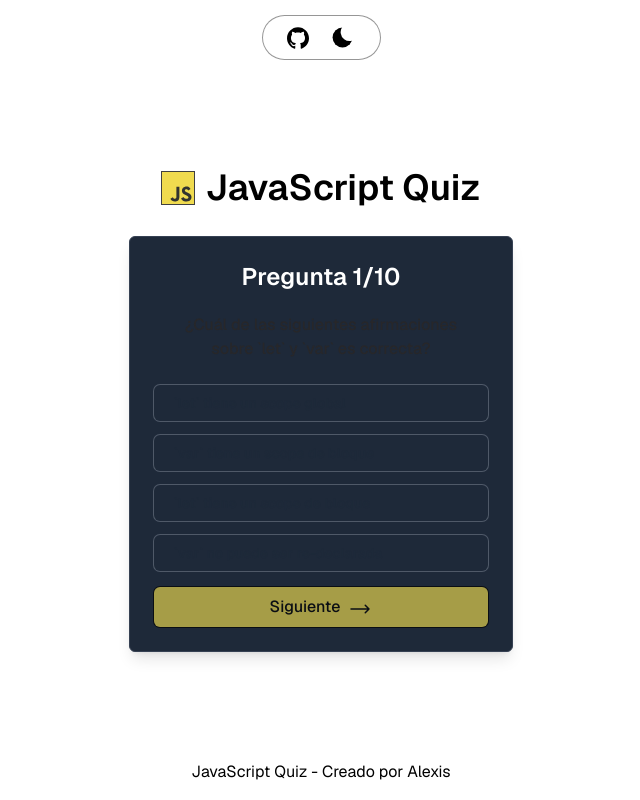
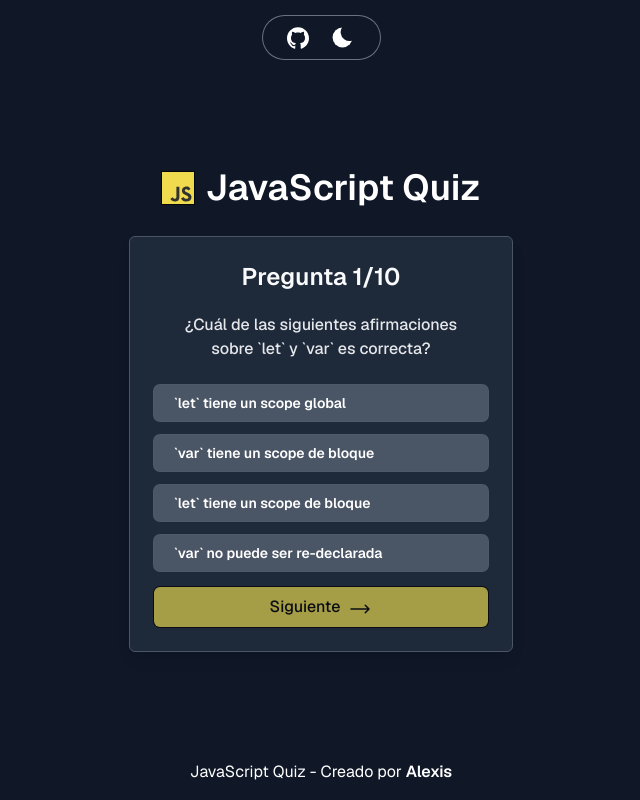
Before and after one commit to AlexisDevjs/js-quiz, a React (Vite) app: page / in a window 1280 px wide. Both pictures are taken after a click on the button "Iniciar Test". Shown: the whole page, without its empty margins (319-959 px from the left). Built offline with nearby package versions, Linux system fonts and the light colour scheme.

Commit message:
feat: implement dark mode style

```diff
--- a/index.html
+++ b/index.html
@@ -46,7 +46,7 @@
     />
     <title>JavaScript Quiz</title>
   </head>
-  <body id="root">
+  <body id="root" class="dark:bg-gray-900">
     <script type="module" src="/src/main.tsx"></script>
   </body>
 </html>
--- a/src/components/Footer.tsx
+++ b/src/components/Footer.tsx
@@ -1,7 +1,7 @@
 export default function Footer () {
   return (
-    <footer>
-      JavaScript Quiz - Creado por Alexis
+    <footer className='dark:text-white'>
+      JavaScript Quiz - Creado por <strong>Alexis</strong>
     </footer>
   )
 }
--- a/src/components/Game/InitialScreen.tsx
+++ b/src/components/Game/InitialScreen.tsx
@@ -11,8 +11,8 @@
       className='flex flex-col gap-6 justify-center items-center max-w-sm text-pretty'
     >
       <Header />
-      <p className='text-center text-[15px] my-1 text-gray-800'>
-        ¿Eres un experto en JavaScript? Responde estas preguntas y pon a prueba
+      <p className='text-center text-base max-w-[315px] my-1 text-gray-800 dark:text-gray-200'>
+        ¿Eres un experto en JavaScript? Pon a prueba
         tus conocimientos en este entretenido quiz interactivo.
       </p>
       <motion.button
--- a/src/components/Game/QuizScreen.tsx
+++ b/src/components/Game/QuizScreen.tsx
@@ -28,12 +28,12 @@
       <motion.article
         layout
         transition={{ duration: 0.15, ease: 'linear' }}
-        className='w-full min-w-full sm:w-[384px] max-w-sm px-4 py-6 bg-white border border-gray-300 rounded-md shadow-lg sm:p-6 dark:bg-gray-800 dark:border-gray-700'
+        className='w-full min-w-full sm:w-[384px] max-w-sm px-4 py-6 bg-white border border-gray-300 rounded-md shadow-lg sm:p-6 dark:bg-gray-800 dark:border-gray-600'
       >
-        <h2 className='mb-3 text-center text-2xl font-semibold text-black dark:text-white'>
+        <h2 className='mb-3 text-center text-2xl font-semibold text-black dark:text-gray-50'>
           Pregunta {currentQuestion + 1}/{questions.length}
         </h2>
-        <p className='text-base text-center font-medium text-zinc-800 rounded-lg p-2 h-auto'>
+        <p className='text-base text-center font-medium text-zinc-800 rounded-lg p-2 h-auto dark:text-gray-200'>
           {currentQuestionData?.question}
         </p>
         <ol className='my-4 space-y-3.5'>
--- a/src/components/Game/ScoreScreen.tsx
+++ b/src/components/Game/ScoreScreen.tsx
@@ -26,7 +26,7 @@
         opacity: { duration: 0.3 },
         scale: { duration: 0.5 }
       }}
-      className='shadow-xl rounded-md border border-gray-200 text-center w-full max-w-[370px] mx-auto p-6'
+      className='shadow-xl rounded-md border border-gray-200 text-center w-full max-w-[370px] mx-auto p-6 dark:bg-gray-800 dark:border-gray-600'
     >
       <div className='relative'>
         <ProgressScore
@@ -38,20 +38,20 @@
         />
         <div className='absolute top-[68%] left-1/2 transform -translate-x-1/2 -translate-y-1/2 text-center'>
           <div className='relative'>
-            <span className='block mt-1 text-[40px] leading-8 font-bold'>
+            <span className='block mt-1 text-[40px] leading-8 font-bold dark:text-white'>
               {animatedPercentage}
             </span>
-            <span className='block text-base text-gray-500'>/100</span>
+            <span className='block text-base text-gray-500 dark:text-gray-200'>/100</span>
           </div>
           <ScoreRingIcon />
         </div>
       </div>
 
       <section className='text-center mt-7 mb-6'>
-        <span className='text-sm text-blue-500 bg-blue-100/75 py-1 px-4 font-semibold rounded-full'>
+        <span className='text-sm text-blue-500 bg-blue-100/75 dark:bg-blue-400 py-1 px-4 font-semibold rounded-full dark:text-white'>
           {score} / {totalQuestions} aciertos
         </span>
-        <h2 className='text-2xl font-bold mt-3 mb-2'>
+        <h2 className='text-2xl font-bold mt-3 mb-2 dark:text-white'>
           {percentage >= 90
             ? '¡Desempeño Sobresaliente!'
             : percentage >= 70
@@ -60,7 +60,7 @@
                 ? '¡Buen esfuerzo!'
                 : '¡Sigue practicando!'}
         </h2>
-        <p className='text-gray-500 text-[15px]'>
+        <p className='text-gray-500 text-[15px] dark:text-gray-200'>
           {percentage >= 90
             ? '¡Has dominado los conceptos modernos de JavaScript!'
             : percentage >= 70
@@ -82,7 +82,7 @@
         <button
           type='button'
           onClick={quitGame}
-          className='w-full hover:cursor-pointer py-2 ring ring-gray-300 rounded-md hover:bg-gray-100'
+          className='w-full hover:cursor-pointer py-2 ring ring-gray-300 rounded-md hover:bg-gray-100 dark:bg-transparent dark:hover:bg-gray-500 dark:ring-gray-400 dark:text-white'
         >
           Salir
         </button>
@@ -156,7 +156,7 @@
           GENIAL
         </textPath>
       </text>
-      <text fontSize='14' fill='#94a3b8'>
+      <text fontSize='14' className='' fill='#94a3b8'>
         <textPath href='#textPath' startOffset='96%' textAnchor='end'>
           EXCELENTE
         </textPath>
--- a/src/components/Header.tsx
+++ b/src/components/Header.tsx
@@ -4,7 +4,7 @@
   return (
     <header className='flex justify-center items-center gap-3'>
       <JavaScriptIcon className='ring-1 ring-black/75 transition-all duration-300 size-8 hover:drop-shadow-[0_0_10px_#f0db4f] dark:hover:drop-shadow-[0_0_5px_#c8c3a8]' />
-      <h1 className='text-3xl sm:text-4xl font-semibold font-Geist'>
+      <h1 className='text-3xl sm:text-4xl font-semibold font-Geist dark:text-white'>
         JavaScript Quiz
       </h1>
     </header>
--- a/src/components/Navbar.tsx
+++ b/src/components/Navbar.tsx
@@ -3,11 +3,11 @@
 
 export default function Navbar () {
   return (
-    <nav className='flex justify-center items-center py-2 px-6 gap-5 rounded-full ring-1 ring-neutral-500/75'>
+    <nav className='flex justify-center items-center py-2 px-6 gap-5 rounded-full ring-1 ring-gray-300 dark:ring-gray-500'>
       <a
-        href='https://github.com/AlexisDevjs/portfolio-projects/tree/master/JavaScript-Quiz'
+        href='https://github.com/AlexisDevjs/js-quiz'
         target='_blank'
-        rel='noreferrer'
+        rel='noreferrer noopener'
         aria-label='Github'
         title='Github'
       >
--- a/src/components/icons.tsx
+++ b/src/components/icons.tsx
@@ -7,6 +7,7 @@
       width={22}
       height={22}
       fill='currentColor'
+      className='text-black dark:text-white'
       xmlns='http://www.w3.org/2000/svg'
       preserveAspectRatio='xMidYMid'
       {...props}
@@ -22,7 +23,7 @@
       xmlns='http://www.w3.org/2000/svg'
       aria-hidden='true'
       fill='currentColor'
-      className='theme-toggle__expand size-[27px]'
+      className='theme-toggle__expand text-black dark:text-white size-[27px]'
       viewBox='0 0 32 32'
       {...props}
     >
--- a/src/lib/utils.ts
+++ b/src/lib/utils.ts
@@ -37,7 +37,7 @@
 
 export function getButtonStyle (answerIndex: number, question: Question) {
   const { selectedAnswer, correctAnswer } = question
-  const defaultStyle = 'ring ring-gray-400/40 hover:bg-gray-100 hover:shadow hover:cursor-pointer transition-all duration-200'
+  const defaultStyle = 'ring ring-gray-400/40 hover:bg-gray-100 hover:shadow hover:cursor-pointer dark:bg-gray-600 dark:hover:bg-gray-500 dark:text-white transition-all duration-200'
 
   if (selectedAnswer === undefined) {
     return defaultStyle
@@ -47,7 +47,7 @@
     return defaultStyle
   }
 
-  if (answerIndex === correctAnswer) return 'transition-all duration-200 bg-green-500/85'
+  if (answerIndex === correctAnswer) return 'transition-all duration-200 bg-green-500/85 dark:text-white'
 
-  if (answerIndex === selectedAnswer) return 'transition-all duration-200 bg-red-500/85'
+  if (answerIndex === selectedAnswer) return 'transition-all duration-200 bg-red-500/60 dark:text-white'
 }
```
